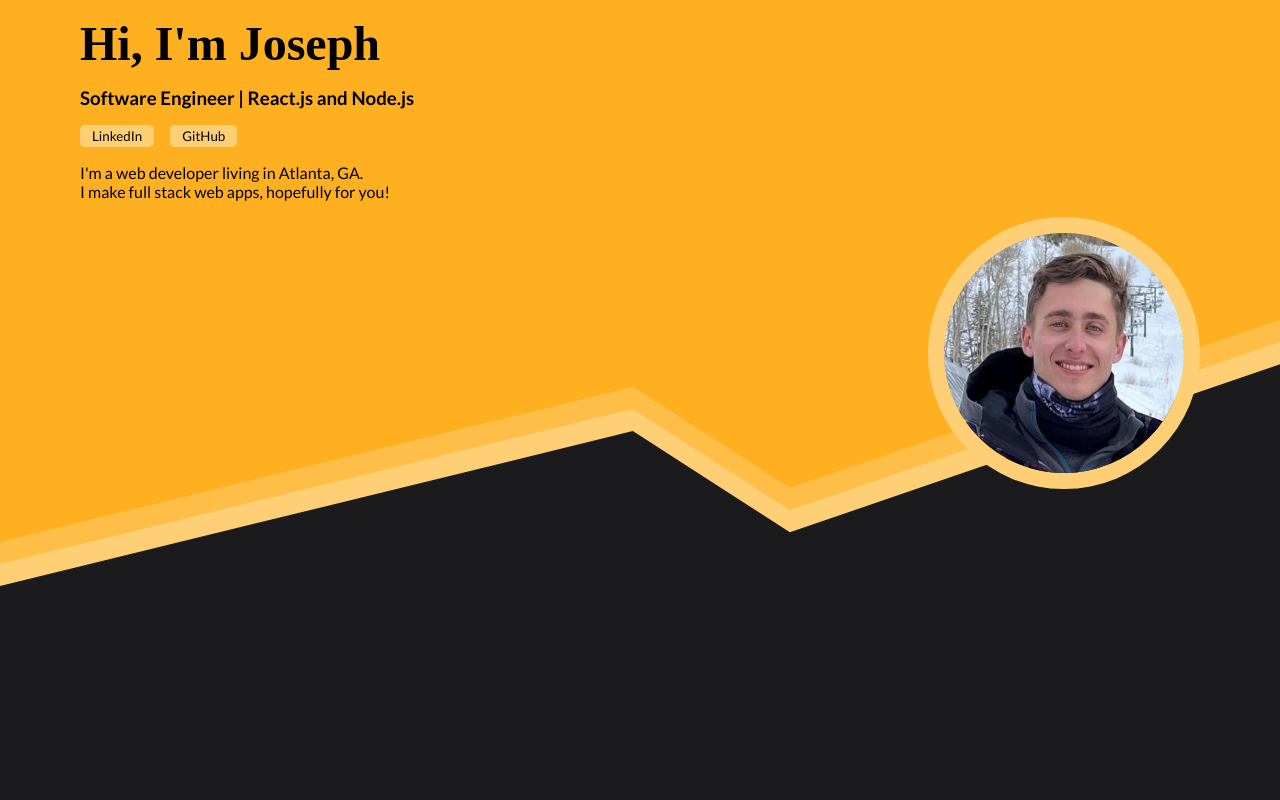
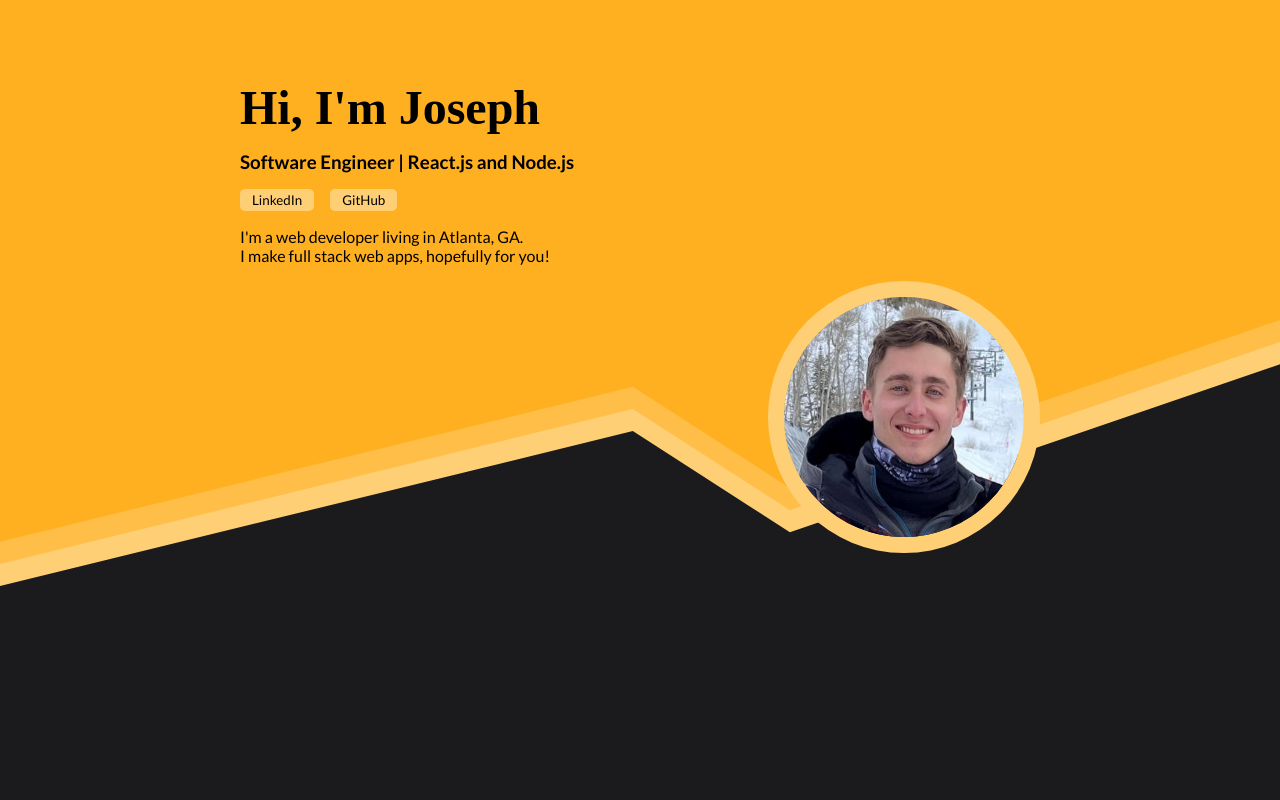
Before and after one commit to jpugmire/jpugmire.github.io, a React (Create React App) app: page / in a window 1280 px wide. Shown: the top 800 px of the page. Built offline with nearby package versions, Linux system fonts and the light colour scheme; a web font is replaced by a local one.

Commit message:
squeeze content on wide screens

```diff
--- a/src/components/landing-page/landingPage.css
+++ b/src/components/landing-page/landingPage.css
@@ -15,7 +15,7 @@
   }
 
   .landing-wrapper .content-section{
-    margin: 1rem 5rem;
+    margin: 3rem 5rem;
     z-index: 1;
     display: flex;
     flex-direction: column;
@@ -61,6 +61,12 @@
     border: 1rem solid #FFCF75;
   }
 
+  @media only screen and (min-width: 1100px){
+      .content-section{
+          margin: 5rem 15rem !important;
+      }
+  }
+
   @media only screen and (max-width: 700px) {
     .content-section{
       margin: 1rem 2rem;
```
Also changed, not shown: public/images/mobile_landing.svg (added).
